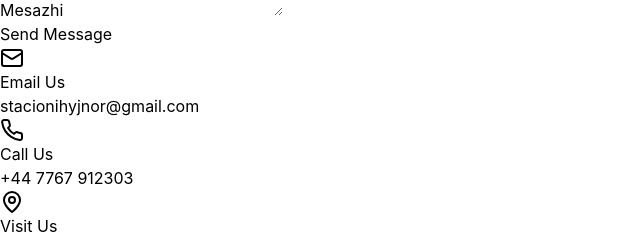
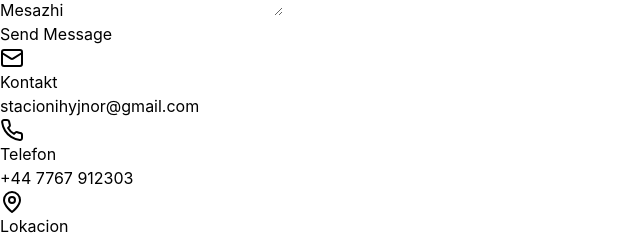
Before and after one commit to Anest2009/stacionihyjnore2, a React (Vite) app: page / in a window 1280 px wide. Shown: the part 6369-6610 px from the top of the page, without its empty margins (0-640 px from the left). Built offline with nearby package versions, Linux system fonts and the light colour scheme.

Commit message:
Update Contact.tsx

```diff
--- a/src/components/Contact.tsx
+++ b/src/components/Contact.tsx
@@ -71,9 +71,9 @@ export function Contact() {
 
           <div className="space-y-8">
             {[
-              { icon: Mail, title: 'Email Us', content: 'stacionihyjnor@gmail.com' },
-              { icon: Phone, title: 'Call Us', content: '+44 7767 912303' },
-              { icon: MapPin, title: 'Visit Us', content: '123 Mindfulness Street\nSerenity City, SC 12345' }
+              { icon: Mail, title: 'Kontakt', content: 'stacionihyjnor@gmail.com' },
+              { icon: Phone, title: 'Telefon', content: '+44 7767 912303' },
+              { icon: MapPin, title: 'Lokacion', content: '123 Mindfulness Street\nSerenity City, SC 12345' }
             ].map((item, index) => (
               <div key={index} className="group bg-white/50 backdrop-blur-sm p-6 rounded-xl shadow-lg border border-[#B5CDA3]/20 flex items-start hover:shadow-xl transition-all duration-300">
                 <div className="w-12 h-12 bg-gradient-to-br from-[#B5CDA3] to-[#A9DFF7] rounded-xl flex items-center justify-center transform group-hover:rotate-6 transition-transform duration-300">
```
